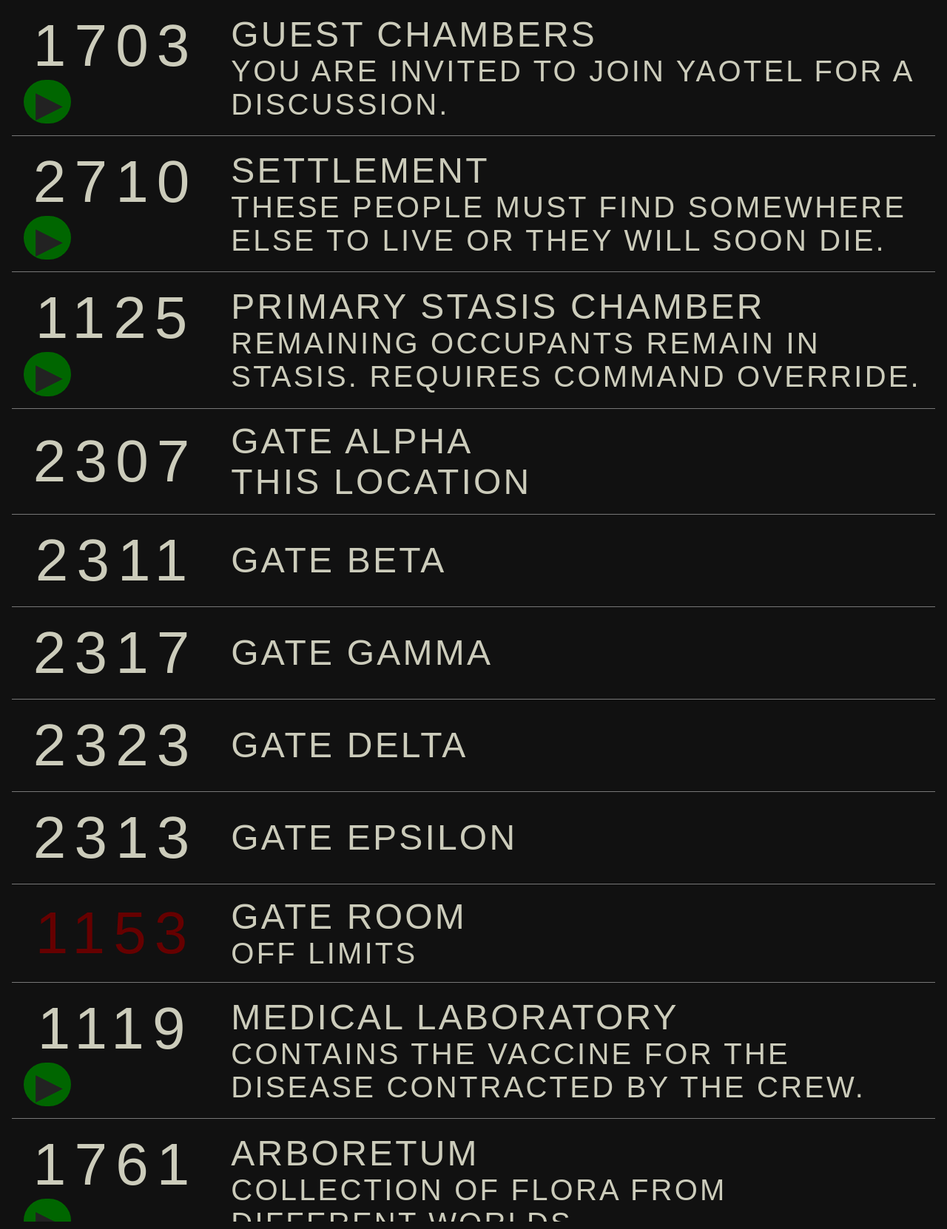
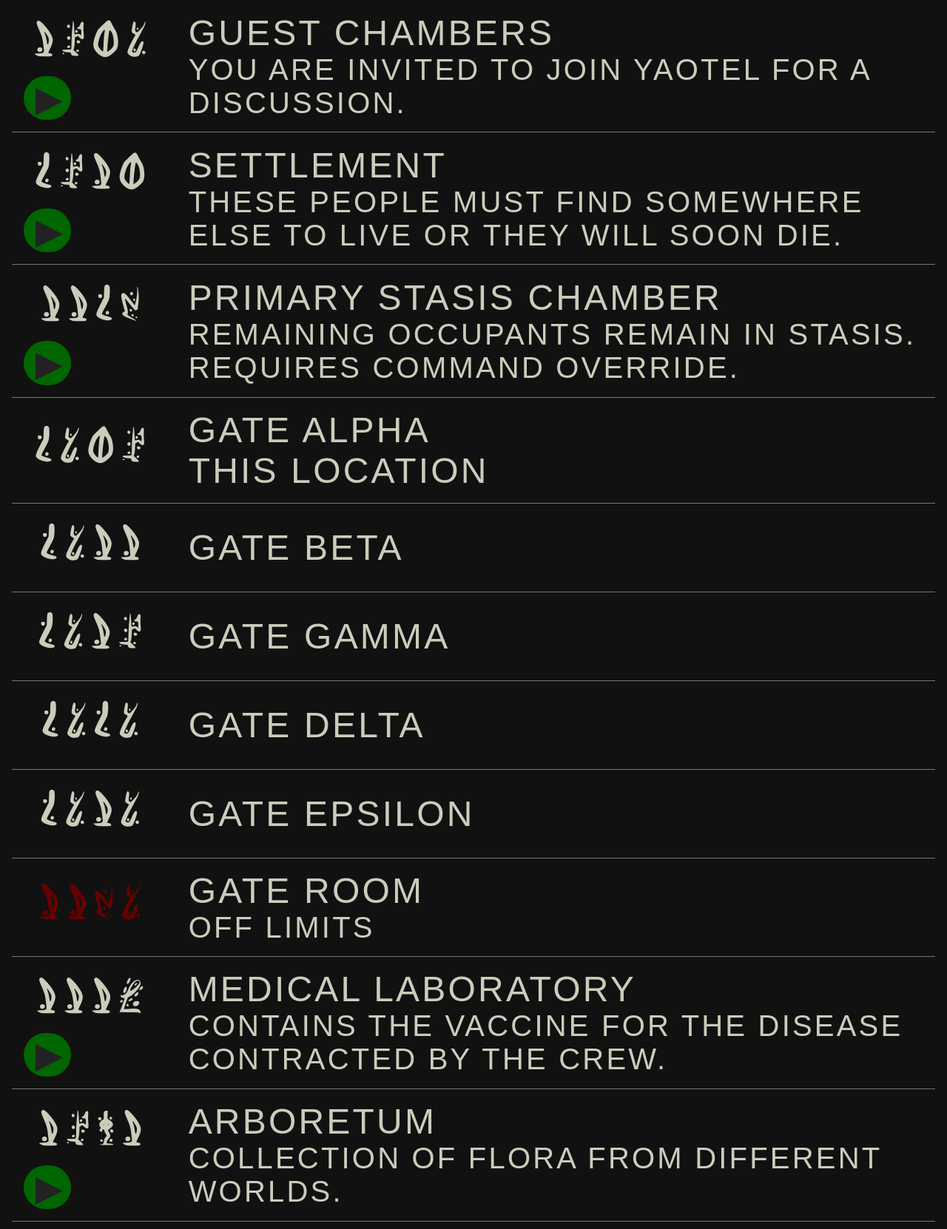
Before and after one commit to indefinitedevil/aztlan-console, a PHP site: page /rings.php in a window 1280 px wide. Shown: the whole page at 74% size. Run offline with PHP 8.4, Linux system fonts and the light colour scheme.

Commit message:
Update style.css

```diff
--- a/style.css
+++ b/style.css
@@ -42,7 +42,7 @@ small {
 	font-size: 5rem;
 	letter-spacing: 0.7rem;
 	text-align: center;
-	font-size: kreoleac !important;
+	font-family: kreoleac !important;
 }
 .locations .code.locked {
 	color: #600;
```
